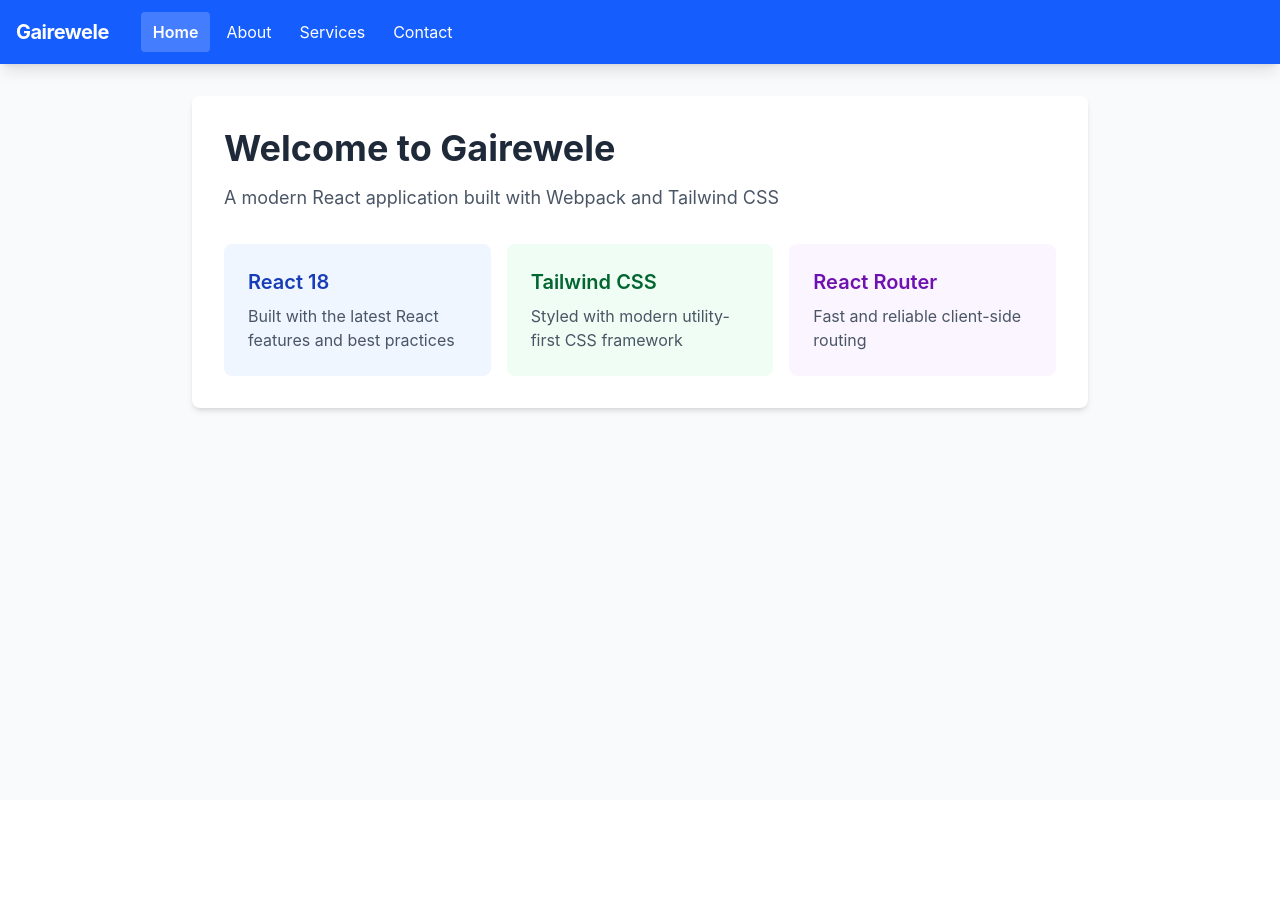
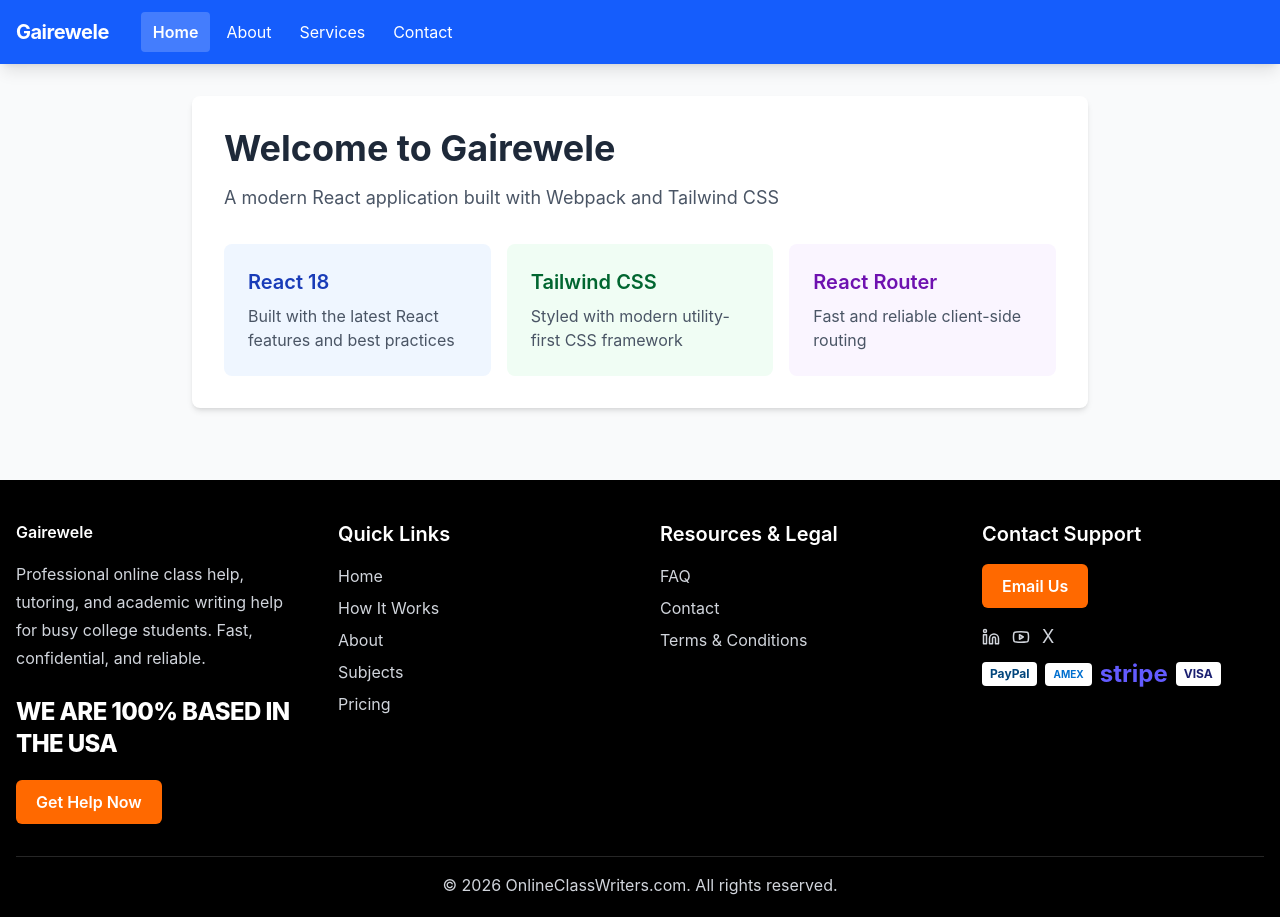
Before and after one commit to Mern-Unbeatable/alainmwadzua, a React app: page / in a window 1280 px wide. Before the commit the page ends 800 px from the top, so only its background shows below. Built offline with nearby package versions, Linux system fonts and the light colour scheme.

Commit message:
feat: add Navbar and Footer components for improved layout structure

```diff
--- /dev/null
+++ b/src/components/Footer.jsx
@@ -0,0 +1,123 @@
+import React, { memo } from 'react';
+import { Link } from 'react-router-dom';
+import { APP_CONFIG, ROUTES } from '../config';
+import { Linkedin, Youtube } from 'lucide-react';
+
+const QUICK_LINKS = [
+  { label: 'Home', to: ROUTES.HOME },
+  { label: 'How It Works', to: ROUTES.SERVICES },
+  { label: 'About', to: ROUTES.ABOUT },
+  { label: 'Subjects', to: ROUTES.SERVICES },
+  { label: 'Pricing', to: ROUTES.SERVICES },
+];
+
+const RESOURCE_LINKS = [
+  { label: 'FAQ', to: ROUTES.CONTACT },
+  { label: 'Contact', to: ROUTES.CONTACT },
+  { label: 'Terms & Conditions', to: ROUTES.CONTACT },
+];
+
+const Footer = memo(() => {
+  return (
+    <footer className='bg-black text-white mt-10'>
+      <div className='container mx-auto px-4 pt-10 pb-5'>
+        <div className='grid grid-cols-1 sm:grid-cols-2 lg:grid-cols-4 gap-10'>
+          <div>
+            <p className='font-semibold text-base'>{APP_CONFIG.NAME}</p>
+            <p className='mt-4 text-gray-300 leading-7 max-w-xs'>
+              Professional online class help, tutoring, and academic writing
+              help for busy college students. Fast, confidential, and reliable.
+            </p>
+
+            <p className='mt-6 text-2xl font-extrabold tracking-tight'>
+              WE ARE 100% BASED IN THE USA
+            </p>
+
+            <button
+              type='button'
+              className='mt-5 bg-orange-500 hover:bg-orange-400 text-white font-semibold px-5 py-2.5 rounded-md transition-colors'
+            >
+              Get Help Now
+            </button>
+          </div>
+
+          <div>
+            <h3 className='text-xl font-semibold mb-4'>Quick Links</h3>
+            <ul className='space-y-2 text-gray-300'>
+              {QUICK_LINKS.map((link) => (
+                <li key={link.label}>
+                  <Link to={link.to} className='hover:text-white transition-colors'>
+                    {link.label}
+                  </Link>
+                </li>
+              ))}
+            </ul>
+          </div>
+
+          <div>
+            <h3 className='text-xl font-semibold mb-4'>Resources & Legal</h3>
+            <ul className='space-y-2 text-gray-300'>
+              {RESOURCE_LINKS.map((link) => (
+                <li key={link.label}>
+                  <Link to={link.to} className='hover:text-white transition-colors'>
+                    {link.label}
+                  </Link>
+                </li>
+              ))}
+            </ul>
+          </div>
+
+          <div>
+            <h3 className='text-xl font-semibold mb-4'>Contact Support</h3>
+
+            <button
+              type='button'
+              className='bg-orange-500 hover:bg-orange-400 text-white font-semibold px-5 py-2.5 rounded-md transition-colors'
+            >
+              Email Us
+            </button>
+
+            <div className='mt-5 flex items-center gap-3 text-gray-300'>
+              <a href='#' aria-label='LinkedIn' className='hover:text-white'>
+                <Linkedin size={18} />
+              </a>
+              <a href='#' aria-label='YouTube' className='hover:text-white'>
+                <Youtube size={18} />
+              </a>
+              <a
+                href='#'
+                aria-label='X'
+                className='hover:text-white text-lg leading-none'
+              >
+                X
+              </a>
+            </div>
+
+            <div className='mt-4 flex items-center gap-2 flex-wrap'>
+              <span className='bg-white text-[#00457C] text-xs font-bold px-2 py-1 rounded'>
+                PayPal
+              </span>
+              <span className='bg-white text-[#006FCF] text-[10px] font-bold px-2 py-1 rounded'>
+                AMEX
+              </span>
+              <span className='text-[#635BFF] text-2xl font-bold leading-none'>
+                stripe
+              </span>
+              <span className='bg-white text-[#1A1F71] text-xs font-bold px-2 py-1 rounded'>
+                VISA
+              </span>
+            </div>
+          </div>
+        </div>
+
+        <div className='mt-8 border-t border-white/15 pt-4 text-center text-gray-300'>
+          &copy; 2026 OnlineClassWriters.com. All rights reserved.
+        </div>
+      </div>
+    </footer>
+  );
+});
+
+Footer.displayName = 'Footer';
+
+export default Footer;
--- a/src/components/Layout.jsx
+++ b/src/components/Layout.jsx
@@ -1,97 +1,20 @@
-import React, { memo, useState, useCallback } from 'react';
-import { Outlet, NavLink, Link } from 'react-router-dom';
-import { Menu, X } from 'lucide-react';
-import { APP_CONFIG, ROUTES } from '../config';
-
-const NAV_LINKS = [
-  { to: ROUTES.HOME, label: 'Home', end: true },
-  { to: ROUTES.ABOUT, label: 'About' },
-  { to: ROUTES.SERVICES, label: 'Services' },
-  { to: ROUTES.CONTACT, label: 'Contact' },
-];
-
-const navLinkClass = ({ isActive }) =>
-  isActive
-    ? 'px-3 py-2 rounded font-semibold bg-white/20'
-    : 'px-3 py-2 rounded hover:bg-blue-700 transition-colors duration-150';
-
-const mobileNavLinkClass = ({ isActive }) =>
-  isActive
-    ? 'block px-4 py-2 rounded font-semibold bg-white/20'
-    : 'block px-4 py-2 rounded hover:bg-blue-700 transition-colors duration-150';
+import React, { memo } from "react";
+import { Outlet } from "react-router-dom";
+import Navbar from "./Navbar";
+import Footer from "./Footer";
 
 const Layout = memo(() => {
-  const [menuOpen, setMenuOpen] = useState(false);
-  const closeMenu = useCallback(() => setMenuOpen(false), []);
-
   return (
-    <div className='min-h-screen bg-gray-50'>
-      <nav className='bg-blue-600 text-white shadow-lg'>
-        <div className='container mx-auto px-4'>
-          <div className='flex items-center justify-between h-16'>
-            {/* Brand */}
-            <div className='flex items-center gap-8'>
-              <Link
-                to={ROUTES.HOME}
-                className='text-xl font-bold tracking-tight'
-              >
-                {APP_CONFIG.NAME}
-              </Link>
-
-              {/* Desktop links */}
-              <div className='hidden md:flex gap-1'>
-                {NAV_LINKS.map(({ to, label, end }) => (
-                  <NavLink key={to} to={to} end={end} className={navLinkClass}>
-                    {label}
-                  </NavLink>
-                ))}
-              </div>
-            </div>
-
-            <div className='flex items-center gap-2'>
-              {/* Mobile hamburger */}
-              <button
-                type='button'
-                onClick={() => setMenuOpen((v) => !v)}
-                aria-label={menuOpen ? 'Close menu' : 'Open menu'}
-                aria-expanded={menuOpen}
-                aria-controls='mobile-menu'
-                className='md:hidden p-2 rounded hover:bg-blue-700 transition-colors'
-              >
-                {menuOpen ? <X size={20} /> : <Menu size={20} />}
-              </button>
-            </div>
-          </div>
-        </div>
-
-        {/* Mobile menu */}
-        {menuOpen && (
-          <div
-            id='mobile-menu'
-            className='md:hidden border-t border-blue-500 px-4 py-3 flex flex-col gap-1'
-          >
-            {NAV_LINKS.map(({ to, label, end }) => (
-              <NavLink
-                key={to}
-                to={to}
-                end={end}
-                onClick={closeMenu}
-                className={mobileNavLinkClass}
-              >
-                {label}
-              </NavLink>
-            ))}
-          </div>
-        )}
-      </nav>
-
-      <main className='container mx-auto px-4 py-8'>
+    <div className="min-h-screen bg-gray-50 flex flex-col">
+      <Navbar />
+      <main className="container mx-auto px-4 py-8 flex-1">
         <Outlet />
       </main>
+      <Footer />
     </div>
   );
 });
 
-Layout.displayName = 'Layout';
+Layout.displayName = "Layout";
 
 export default Layout;
--- /dev/null
+++ b/src/components/Navbar.jsx
@@ -0,0 +1,88 @@
+import React, { memo, useState, useCallback } from 'react';
+import { NavLink, Link } from 'react-router-dom';
+import { Menu, X } from 'lucide-react';
+import { APP_CONFIG, ROUTES } from '../config';
+
+const NAV_LINKS = [
+  { to: ROUTES.HOME, label: 'Home', end: true },
+  { to: ROUTES.ABOUT, label: 'About' },
+  { to: ROUTES.SERVICES, label: 'Services' },
+  { to: ROUTES.CONTACT, label: 'Contact' },
+];
+
+const navLinkClass = ({ isActive }) =>
+  isActive
+    ? 'px-3 py-2 rounded font-semibold bg-white/20'
+    : 'px-3 py-2 rounded hover:bg-blue-700 transition-colors duration-150';
+
+const mobileNavLinkClass = ({ isActive }) =>
+  isActive
+    ? 'block px-4 py-2 rounded font-semibold bg-white/20'
+    : 'block px-4 py-2 rounded hover:bg-blue-700 transition-colors duration-150';
+
+const Navbar = memo(() => {
+  const [menuOpen, setMenuOpen] = useState(false);
+  const closeMenu = useCallback(() => setMenuOpen(false), []);
+
+  return (
+    <nav className='bg-blue-600 text-white shadow-lg'>
+      <div className='container mx-auto px-4'>
+        <div className='flex items-center justify-between h-16'>
+          {/* Brand */}
+          <div className='flex items-center gap-8'>
+            <Link to={ROUTES.HOME} className='text-xl font-bold tracking-tight'>
+              {APP_CONFIG.NAME}
+            </Link>
+
+            {/* Desktop links */}
+            <div className='hidden md:flex gap-1'>
+              {NAV_LINKS.map(({ to, label, end }) => (
+                <NavLink key={to} to={to} end={end} className={navLinkClass}>
+                  {label}
+                </NavLink>
+              ))}
+            </div>
+          </div>
+
+          <div className='flex items-center gap-2'>
+            {/* Mobile hamburger */}
+            <button
+              type='button'
+              onClick={() => setMenuOpen((v) => !v)}
+              aria-label={menuOpen ? 'Close menu' : 'Open menu'}
+              aria-expanded={menuOpen}
+              aria-controls='mobile-menu'
+              className='md:hidden p-2 rounded hover:bg-blue-700 transition-colors'
+            >
+              {menuOpen ? <X size={20} /> : <Menu size={20} />}
+            </button>
+          </div>
+        </div>
+      </div>
+
+      {/* Mobile menu */}
+      {menuOpen && (
+        <div
+          id='mobile-menu'
+          className='md:hidden border-t border-blue-500 px-4 py-3 flex flex-col gap-1'
+        >
+          {NAV_LINKS.map(({ to, label, end }) => (
+            <NavLink
+              key={to}
+              to={to}
+              end={end}
+              onClick={closeMenu}
+              className={mobileNavLinkClass}
+            >
+              {label}
+            </NavLink>
+          ))}
+        </div>
+      )}
+    </nav>
+  );
+});
+
+Navbar.displayName = 'Navbar';
+
+export default Navbar;
```
